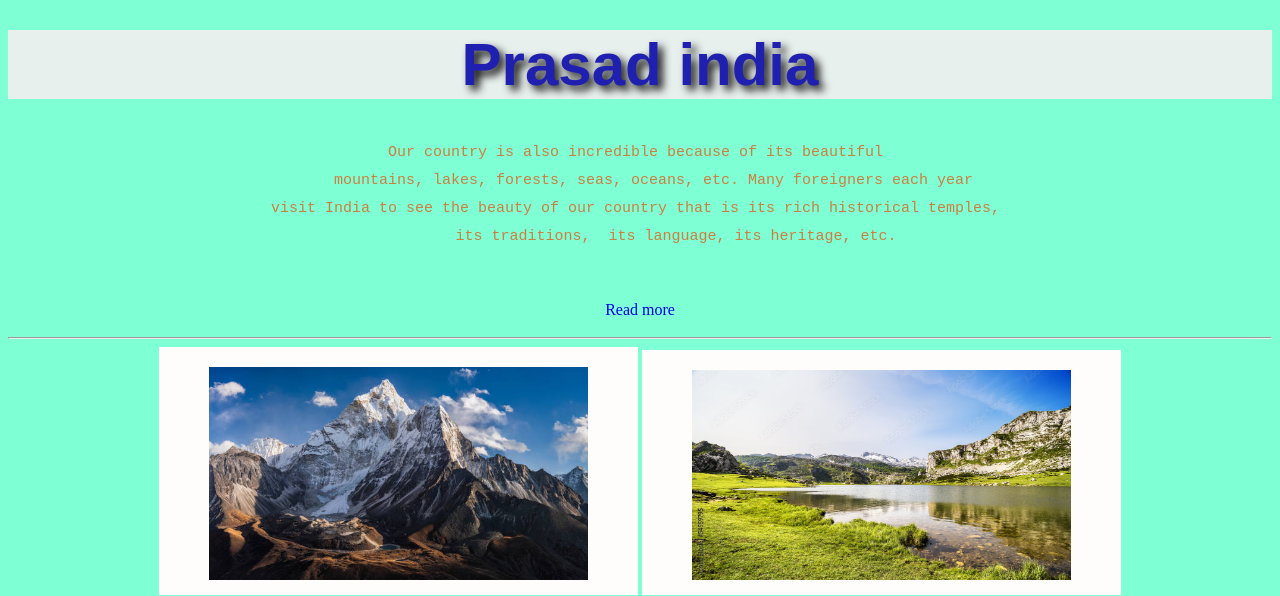
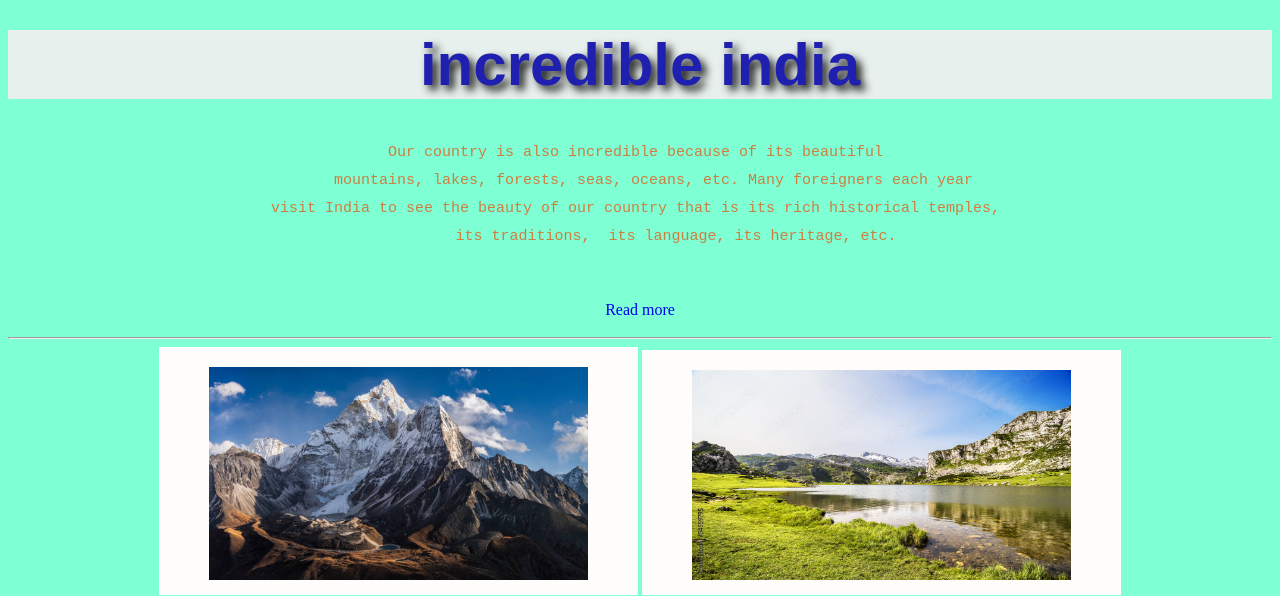
Before and after one commit to AchantaDurgaPrasad/incredible-india, a plain HTML site: page index.html in a window 1280 px wide. Shown: the top 596 px of the page. Drawn offline with Linux system fonts and the light colour scheme.

Commit message:
index.html

```diff
--- a/index.html
+++ b/index.html
@@ -98,7 +98,7 @@ background-color: rgb(99, 235, 183);
 </head>
 <body>
     <header ></header>
-    <h1>Prasad india</h1>
+    <h1>incredible india</h1>
     <pre>Our country is also incredible because of its beautiful
     mountains, lakes, forests, seas, oceans, etc. Many foreigners each year
 visit India to see the beauty of our country that is its rich historical temples,
```
